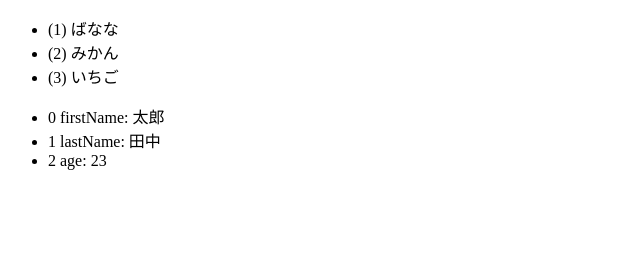
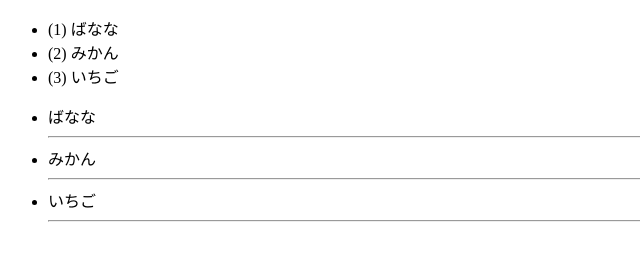
Before and after one commit to jun9130/vuejs, a plain HTML site: page index.html in a window 1280 px wide. Shown: the whole page, without its empty margins (0-640 px from the left). Drawn offline with nearby package versions, Linux system fonts and the light colour scheme.

Commit message:
templateタグ

```diff
--- a/index.html
+++ b/index.html
@@ -17,9 +17,12 @@
       </li>
     </ul>
     <ul>
-      <li v-for="(value, key, index) in object">
-        {{ index }} {{ key }}: {{ value }}
-      </li>
+      <template v-for="fruit in fruits">
+        <li>
+          {{ fruit }}
+        </li>
+        <hr>
+      </template>
     </ul>
   </div>
 
```
